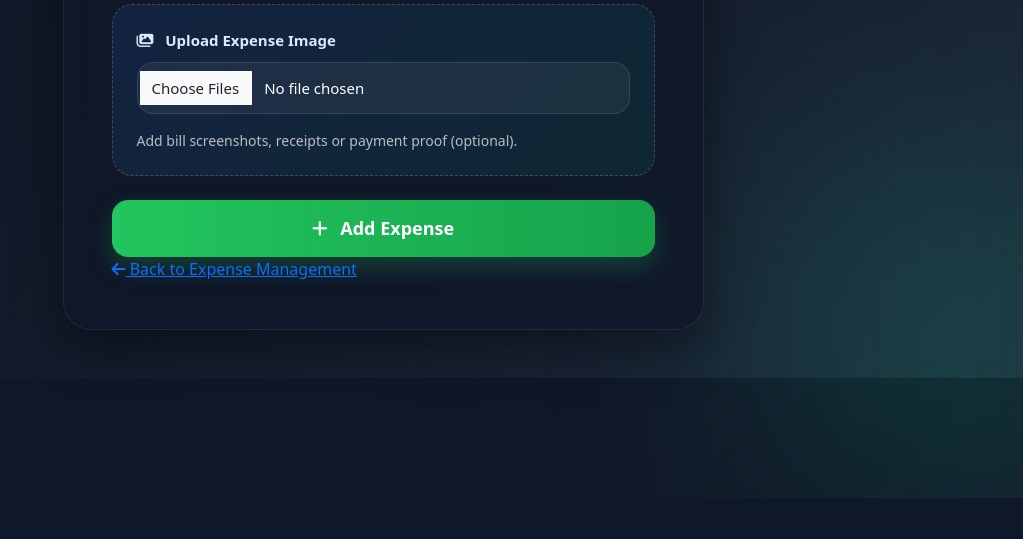
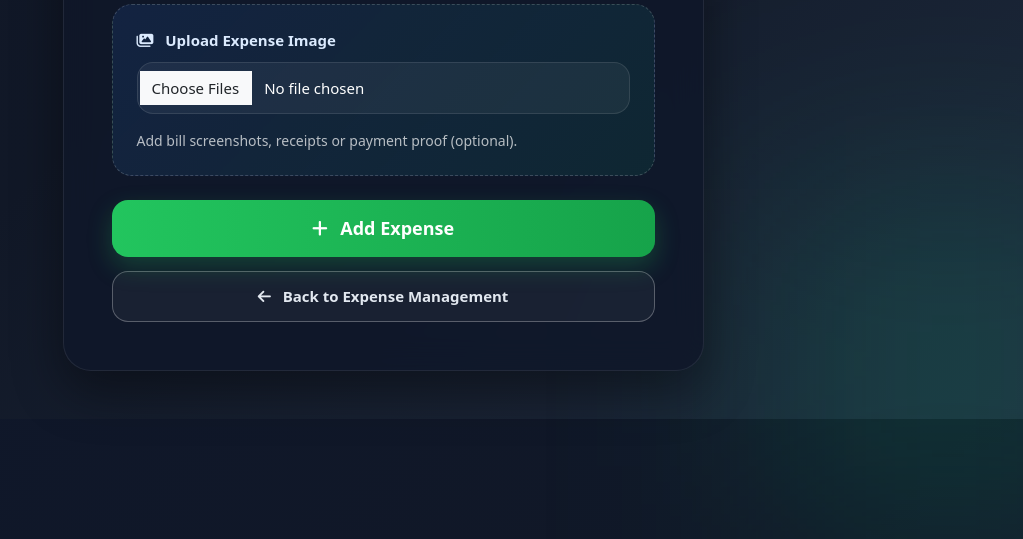
Before and after one commit to gauravmittal9760/Expenses-Tracker-Webapp, a Flask app: page /add_expense in a window 1280 px wide; the page is wider, and only the part inside the window is pictured. Shown: the part 765-1304 px from the top of that part, without its empty margins (257-1280 px from the left). Before the commit the page ends 1263 px from the top of that part, so only its background shows below. Run offline with Flask 3, Linux system fonts and the light colour scheme; the visitor is signed in with stand-in values (Sample User, id 1); data comes from the database, SQL or seed files in the repository.

Commit message:
Bugs Fixing

```diff
--- a/templates/add_expense.html
+++ b/templates/add_expense.html
@@ -15,6 +15,29 @@
             color: white;
             overflow-x: hidden;
             position: relative;
+        }
+
+        .btn-back {
+            display: block;
+            width: 100%;
+            margin-top: 14px;
+            padding: 13px 16px;
+            border: 1px solid rgba(255,255,255,0.28);
+            border-radius: 16px;
+            color: #e2e8f0;
+            background: rgba(255,255,255,0.045);
+            text-align: center;
+            text-decoration: none;
+            font-size: 15px;
+            font-weight: 600;
+            transition: background 0.2s, border-color 0.2s, transform 0.2s;
+        }
+
+        .btn-back:hover {
+            color: #fff;
+            background: rgba(255,255,255,0.10);
+            border-color: rgba(56,189,248,0.65);
+            transform: translateY(-1px);
         }
 
         .top-glow, .bottom-glow {
@@ -253,24 +276,16 @@
                             <i class="fa-solid fa-plus me-2" aria-hidden="true"></i>
                             {{ t('add_expense') }}
                         </button>
-                        <a
 
-                            href="/expense_management"
-
-                            class="bottom-btn"
-
-                        >
-
-                            <i class="fa-solid fa-arrow-left"></i>
-
-                            {{ t('back_to_expense_management') }}
-
+                        <a href="{{ url_for('expense_management') }}" class="btn-back">
+                            <i class="fa-solid fa-arrow-left me-2" aria-hidden="true"></i>
+                            Back to Expense Management
                         </a>
-
                     </form>
                 </section>
             </div>
         </div>
     </main>
+
 </body>
 </html>
```
Also changed, not shown: templates/edit_expense.html (+29 -1 lines).
